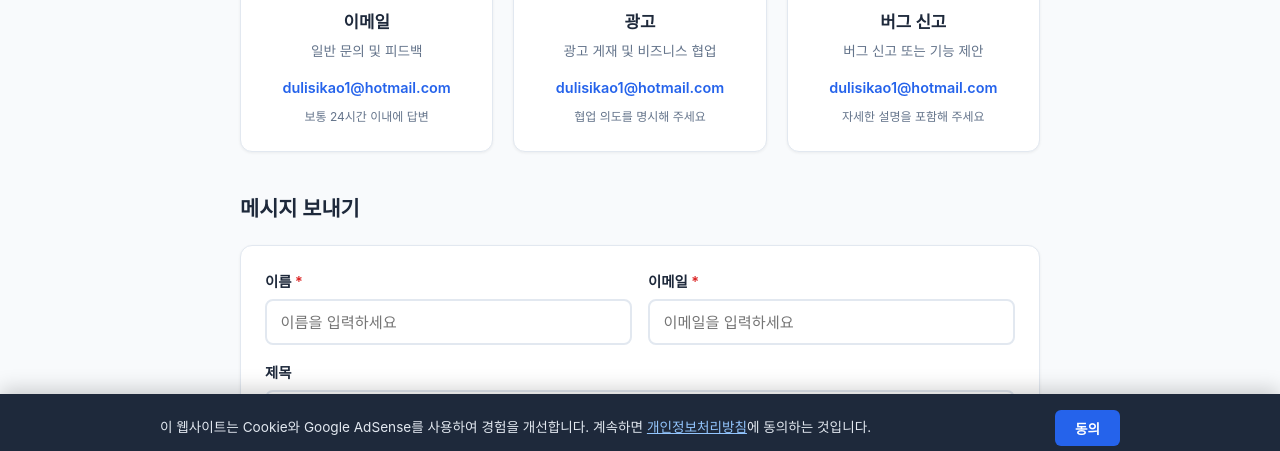
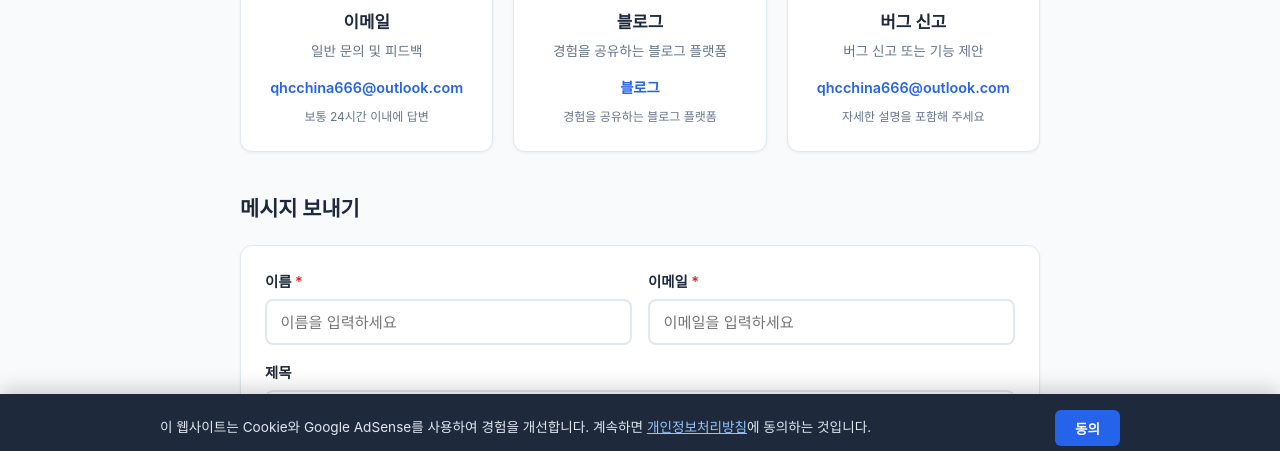
Before and after one commit to qhcchina666/cf-address, a plain HTML site: page ko/contact.html in a window 1280 px wide. Shown: the part 338-789 px from the top of the page. Drawn offline with Linux system fonts and the light colour scheme.

Commit message:
Update contact.html

```diff
--- a/ko/contact.html
+++ b/ko/contact.html
@@ -57,23 +57,23 @@
      <div class="contact-card-icon">📧</div>
      <h3>이메일</h3>
      <p>일반 문의 및 피드백</p>
-     <a href="mailto:dulisikao1@hotmail.com" class="contact-link">dulisikao1@hotmail.com</a>
+     <a href="mailto:qhcchina666@outlook.com" class="contact-link">qhcchina666@outlook.com</a>
      <span class="contact-hint">보통 24시간 이내에 답변</span>
     </div>
 
     <div class="contact-card">
      <div class="contact-card-icon">📢</div>
-     <h3>광고</h3>
-     <p>광고 게재 및 비즈니스 협업</p>
-     <a href="mailto:dulisikao1@hotmail.com" class="contact-link">dulisikao1@hotmail.com</a>
-     <span class="contact-hint">협업 의도를 명시해 주세요</span>
+     <h3>블로그</h3>
+     <p>경험을 공유하는 블로그 플랫폼</p>
+     <a href="https://blogy.qhc.cc.cd/" class="contact-link">블로그</a>
+     <span class="contact-hint">경험을 공유하는 블로그 플랫폼</span>
     </div>
 
     <div class="contact-card">
      <div class="contact-card-icon">🐛</div>
      <h3>버그 신고</h3>
      <p>버그 신고 또는 기능 제안</p>
-     <a href="mailto:dulisikao1@hotmail.com" class="contact-link">dulisikao1@hotmail.com</a>
+     <a href="mailto:qhcchina666@outlook.com" class="contact-link">qhcchina666@outlook.com</a>
      <span class="contact-hint">자세한 설명을 포함해 주세요</span>
     </div>
    </div>
```
